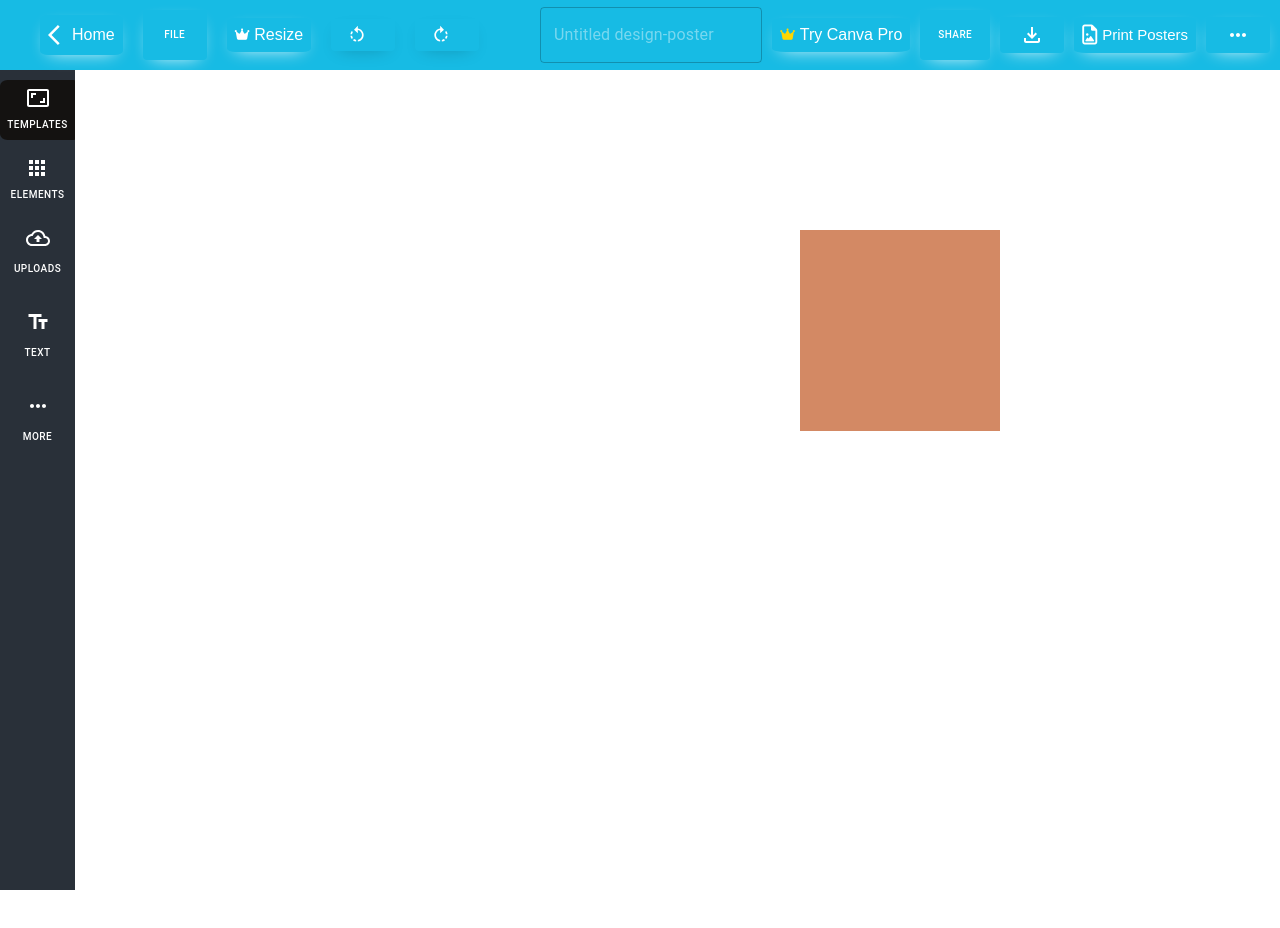
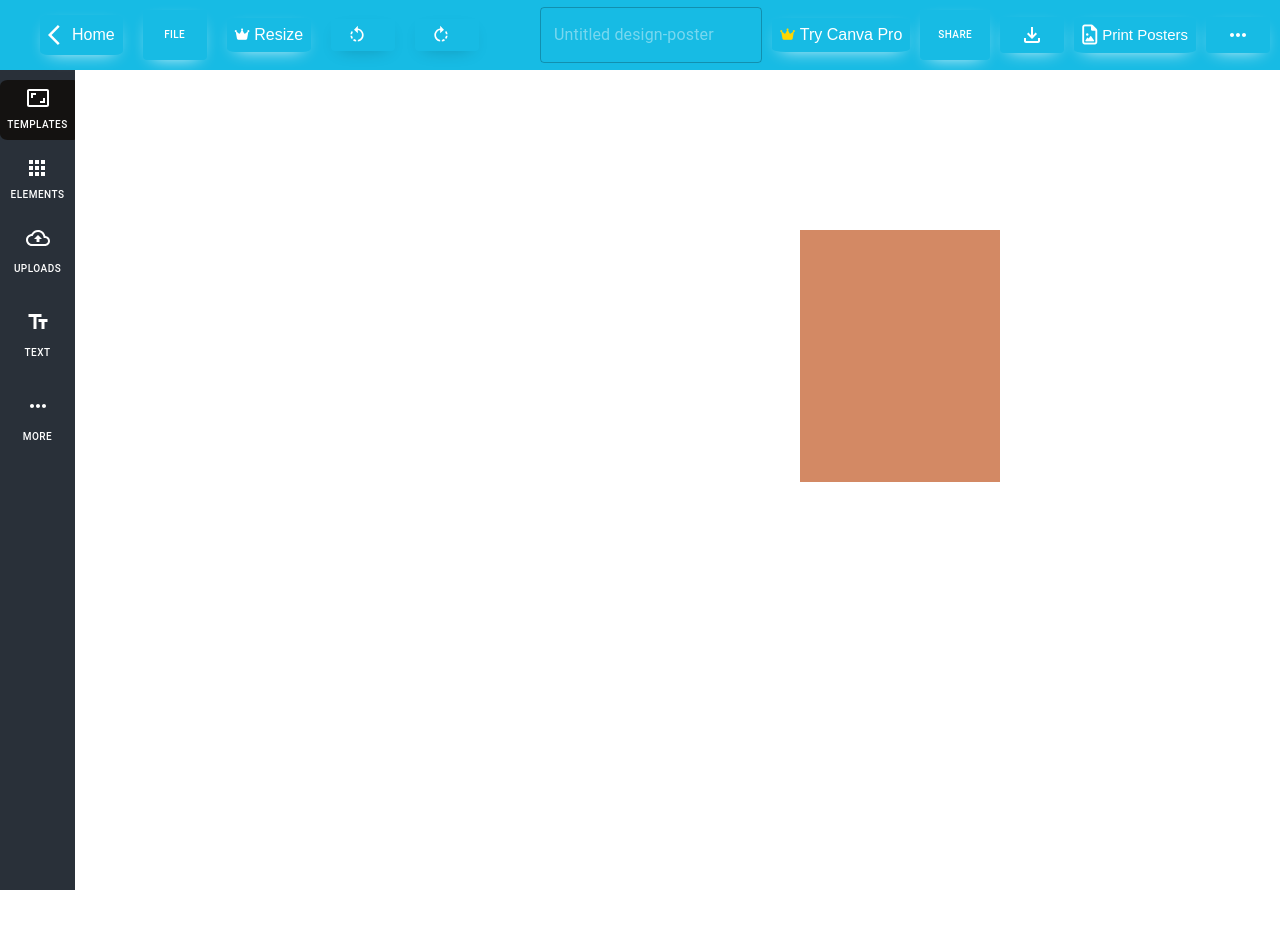
Before and after one commit to SHANAVAZ900/Canvas, a React (Create React App) app in the folder canvas-project/: page / in a window 1280 px wide. Shown: the top 928 px of the page. Built offline with nearby package versions, Linux system fonts and the light colour scheme.

Commit message:
working on text

```diff
--- a/canvas-project/src/CSS/CardBoard.css
+++ b/canvas-project/src/CSS/CardBoard.css
@@ -5,7 +5,7 @@
     position:absolute;
     background-color: rgb(211, 137, 100);
     width: 200px;
-    height: 20ch;
+    height: 25ch;
     margin-left: 50rem;
     margin-top: 10rem;
     margin-bottom: 10rem;
```
